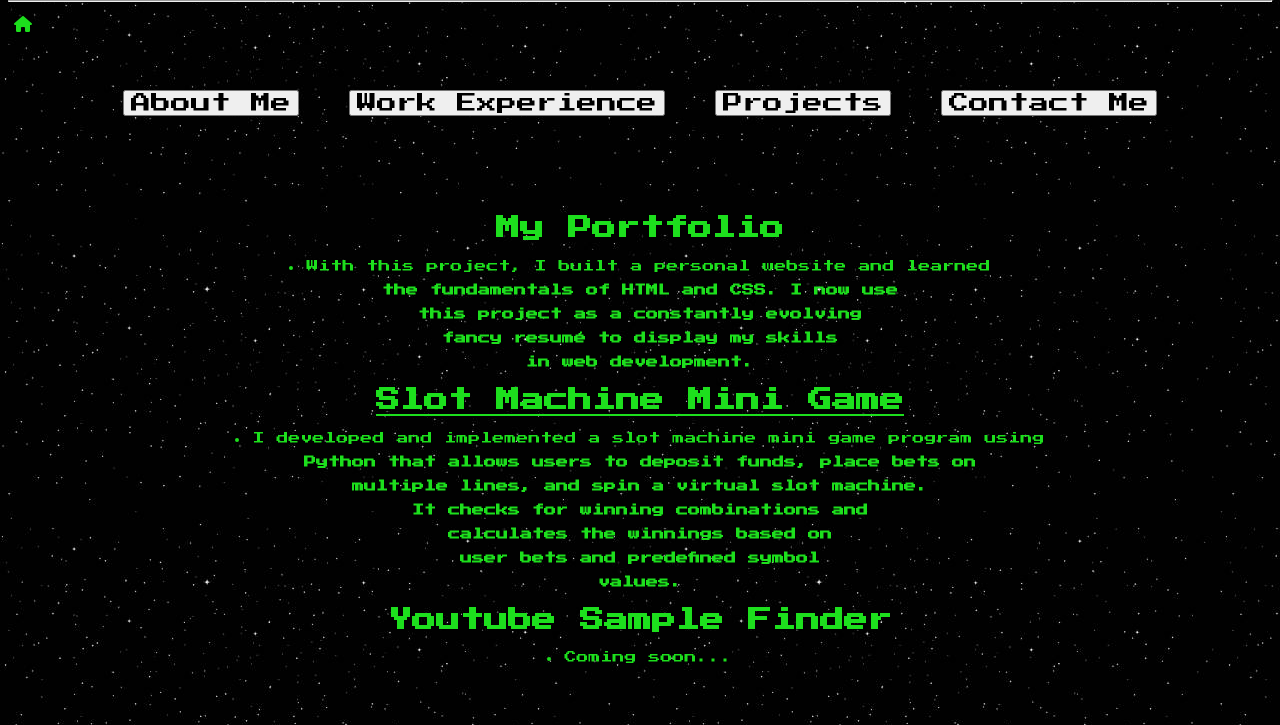
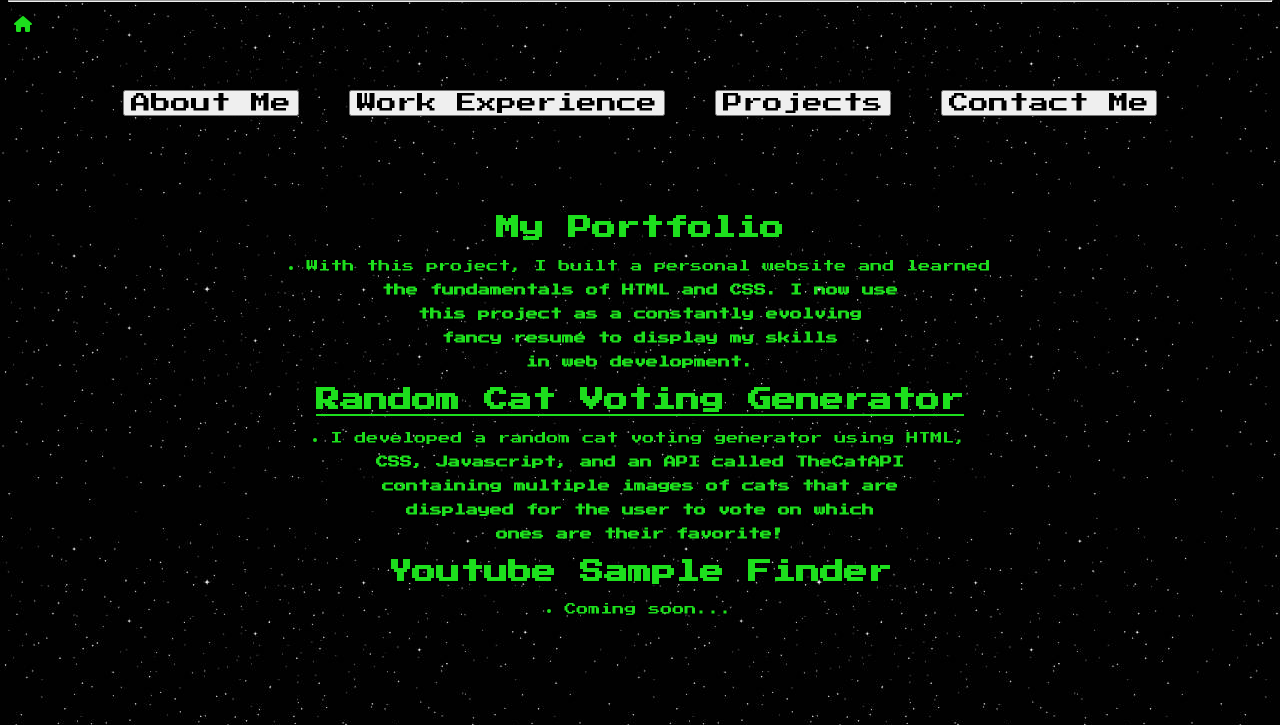
Before and after one commit to alexisbelloo/alexisbelloo.github.io, a plain HTML site: page Projects.html in a window 1280 px wide. Shown: the part 75-800 px from the top of the page. Drawn offline with Linux system fonts and the light colour scheme.

Commit message:
Update Projects.html

```diff
--- a/Projects.html
+++ b/Projects.html
@@ -36,18 +36,16 @@
         <h3 style="font-size: 12px"> this project as a constantly evolving</h3>
         <h3 style="font-size: 12px">fancy resumé to display my skills</h3>
         <h3 style="font-size: 12px"> in web development.</h3>
-        <a id="slots" href="https://github.com/alexisbelloo/SlotmachineGame" target="blank_">
-            <h2>Slot Machine Mini Game</h2>
+        <a id="slots" href="catGen/ind.html" target="blank_">
+            <h2>Random Cat Voting Generator</h2>
         </a>
         <li style="font-size: 12px">
-            I developed and implemented a slot machine mini game program using
+            I developed a random cat voting generator using HTML,
         </li>
-        <h3 style = "font-size: 12px;">Python that allows users to deposit funds, place bets on</h3>
-        <h3 style="font-size: 12px"> multiple lines, and spin a virtual slot machine.</h3>
-        <h3 style="font-size: 12px">It checks for winning combinations and</h3>
-        <h3 style="font-size: 12px"> calculates the winnings based on</h3>
-        <h3 style="font-size: 12px">user bets and predefined symbol</h3>
-        <h3 style="font-size: 12px">values.</h3>
+        <h3 style = "font-size: 12px;">CSS, Javascript, and an API called TheCatAPI  </h3>
+        <h3 style="font-size: 12px"> containing  multiple images of cats that are </h3>
+        <h3 style="font-size: 12px">displayed for the user to vote on which </h3>
+        <h3 style="font-size: 12px"> ones are their favorite!</h3>
         <h2>Youtube Sample Finder</h2>
         <li style="font-size: 12px;">
             Coming soon...
```
